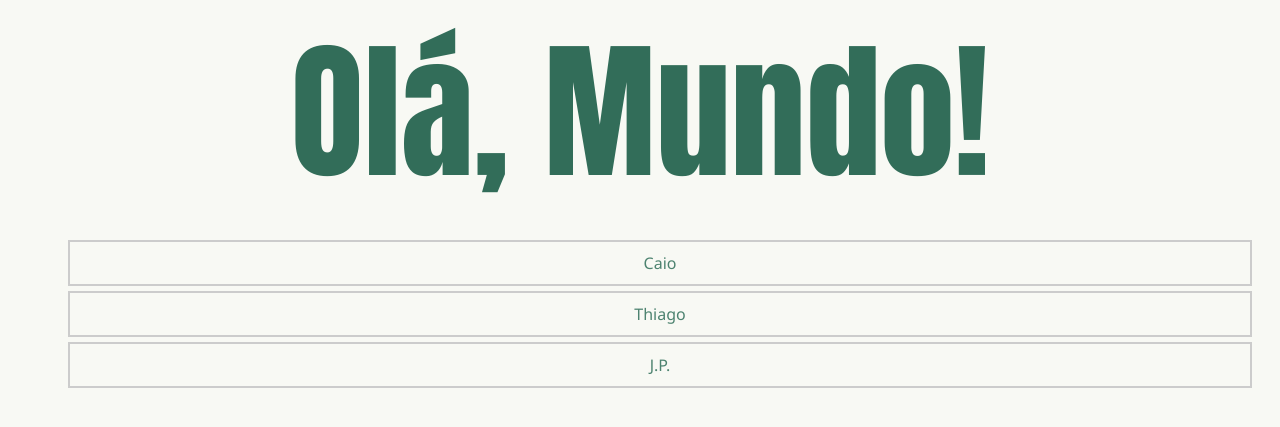
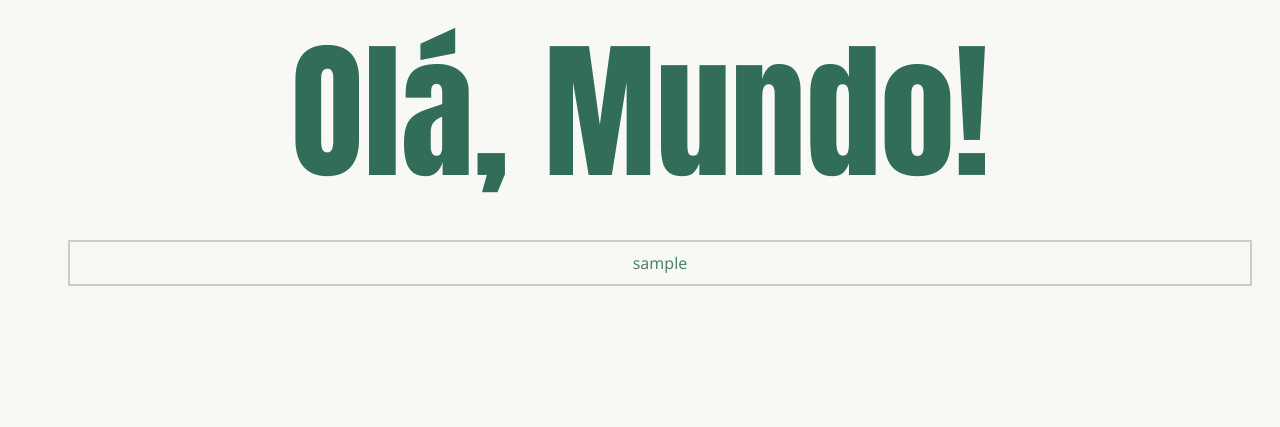
Before and after one commit to CaioHentz/Flask, a Flask app: page / in a window 1280 px wide. Shown: the part 130-557 px from the top of the page. Run offline with Flask 3, Linux system fonts and the light colour scheme; tables that the repository leaves empty hold one stand-in row (values such as "Sample post").

Commit message:
Major changes

```diff
--- a/app/Hello/routes.py
+++ b/app/Hello/routes.py
@@ -1,10 +1,11 @@
 from flask import Blueprint, render_template
+from ..models import User, db
 
 hello_bp = Blueprint('hello', __name__)
 
 @hello_bp.route('/')
 def index():
-    usuarios = ['Caio', 'Thiago', 'J.P.']
+    usuarios = User.query.all()
     return render_template('index.html', usuarios=usuarios)
 
 @hello_bp.route('/sobre')
--- a/app/templates/index.html
+++ b/app/templates/index.html
@@ -15,7 +15,7 @@
 
     <ul class="ul">
         {% for usuario in usuarios %}
-            <li class="li"> {{usuario}} </li>
+            <li class="li"> {{usuario.username}} </li>
         {% endfor %}
     </ul>
 
```
